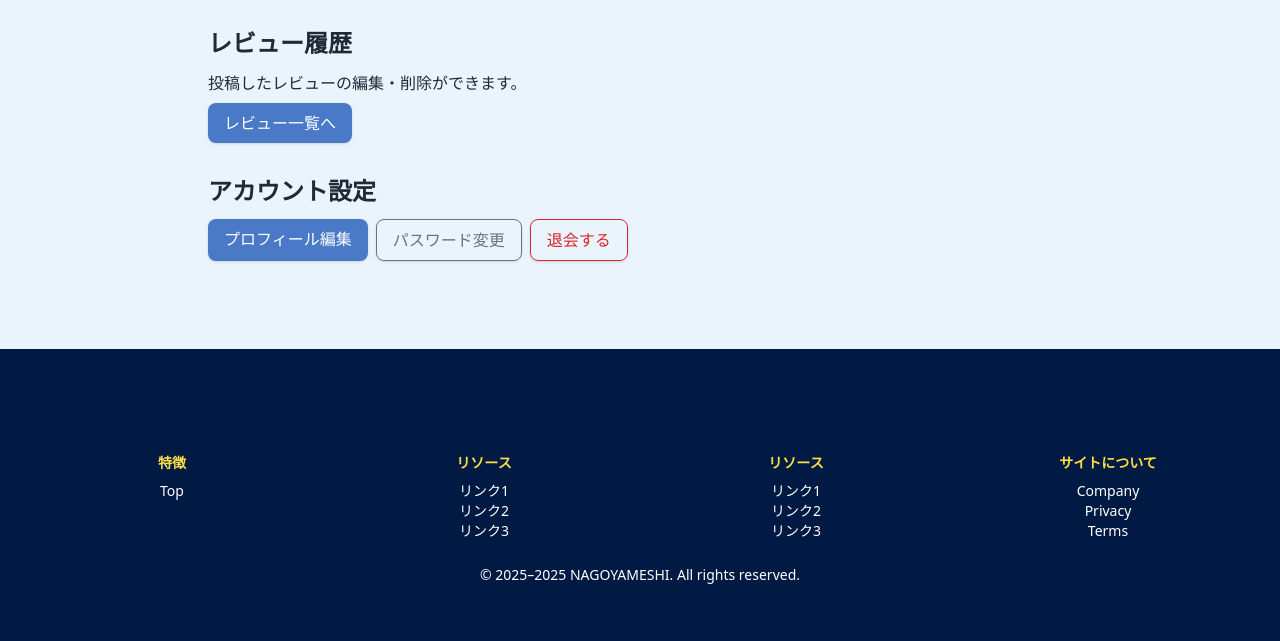
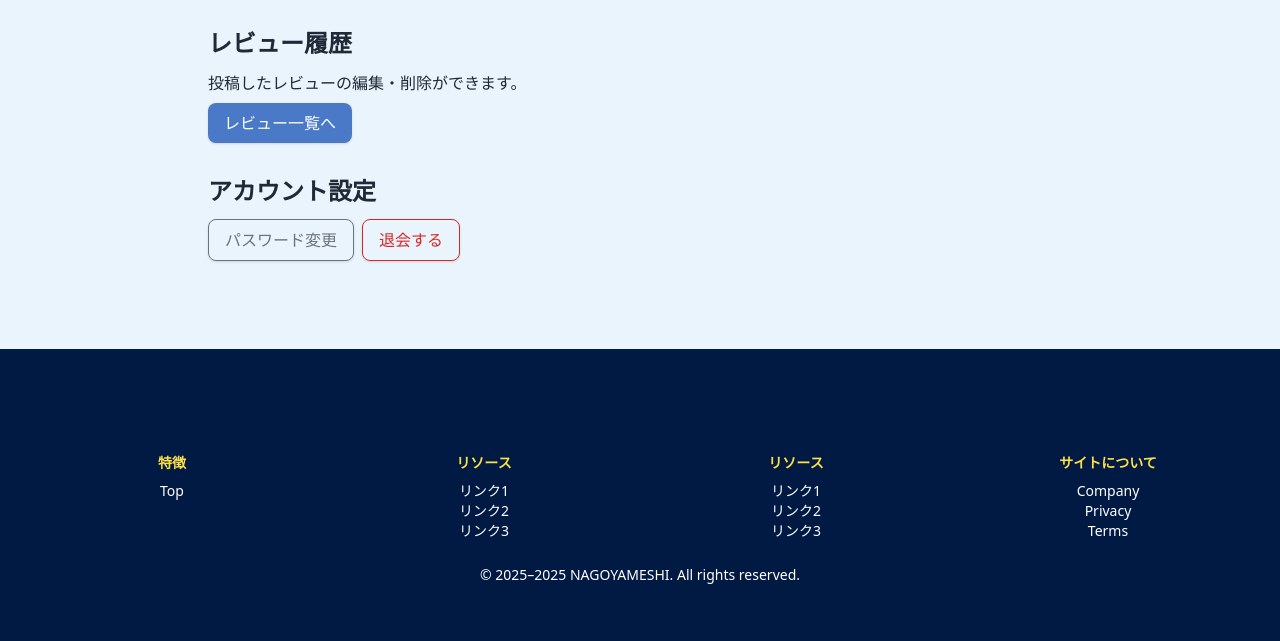
Before and after one commit to Samidare-ryo/nagoyameshi, a Django app: page /mypage/ in a window 1280 px wide. Shown: the part 749-1390 px from the top of the page. Run offline with Django 4.2, Linux system fonts and the light colour scheme; a user stored in the database is signed in; some libraries are stand-ins or nearby versions.

Commit message:
お気に入りのデバック

```diff
--- a/base/views/favorite_views.py
+++ b/base/views/favorite_views.py
@@ -33,6 +33,6 @@ def favorite_toggle_view(request, restaurant_id):
     user = request.user
     restaurant = get_object_or_404(Restaurant, id=restaurant_id)
 
-    toggle_favorite(user, restaurant)
+    toggle_favorite(user.id, restaurant.id)
     messages.success(request, "お気に入りを更新しました。")
     return redirect("restaurant_detail", restaurant_id=restaurant.id)
--- a/templates/pages/mypage.html
+++ b/templates/pages/mypage.html
@@ -25,7 +25,7 @@
     {% endif %}
 
     <div class="flex flex-col sm:flex-row gap-2 mt-2">
-      <a href="{# % url 'member_edit' % #}" class="bg-accent2 text-white px-4 py-2 rounded-lg shadow hover:bg-accent2/80 transition">
+      <a href="{% url 'member_edit' %}" class="bg-accent2 text-white px-4 py-2 rounded-lg shadow hover:bg-accent2/80 transition">
         会員情報編集
       </a>
     </div>
@@ -35,7 +35,7 @@
   <section class="mb-8">
     <h2 class="text-2xl font-semibold mb-3">お気に入り</h2>
     <p class="mb-2">登録した飲食店の一覧を確認できます。</p>
-    <a href="{# % url 'favorites_list' % #}" class="inline-block bg-accent2 text-white px-4 py-2 rounded-lg shadow hover:bg-accent2/80 transition">
+    <a href="{# % url 'favorite_list' % #}" class="inline-block bg-accent2 text-white px-4 py-2 rounded-lg shadow hover:bg-accent2/80 transition">
       お気に入り一覧へ
     </a>
   </section>
@@ -62,9 +62,6 @@
   <section class="mb-8">
     <h2 class="text-2xl font-semibold mb-3">アカウント設定</h2>
     <div class="flex flex-col sm:flex-row gap-2">
-      <a href="{% url 'member_edit' %}" class="bg-accent2 text-white px-4 py-2 rounded-lg shadow hover:bg-accent2/80 transition">
-        プロフィール編集
-      </a>
       <a href="{% url 'password_change' %}" class="border border-gray-500 text-gray-500 px-4 py-2 rounded-lg shadow hover:bg-gray-500 hover:text-white transition">
         パスワード変更
       </a>
```
Also changed, not shown: db.sqlite3.
